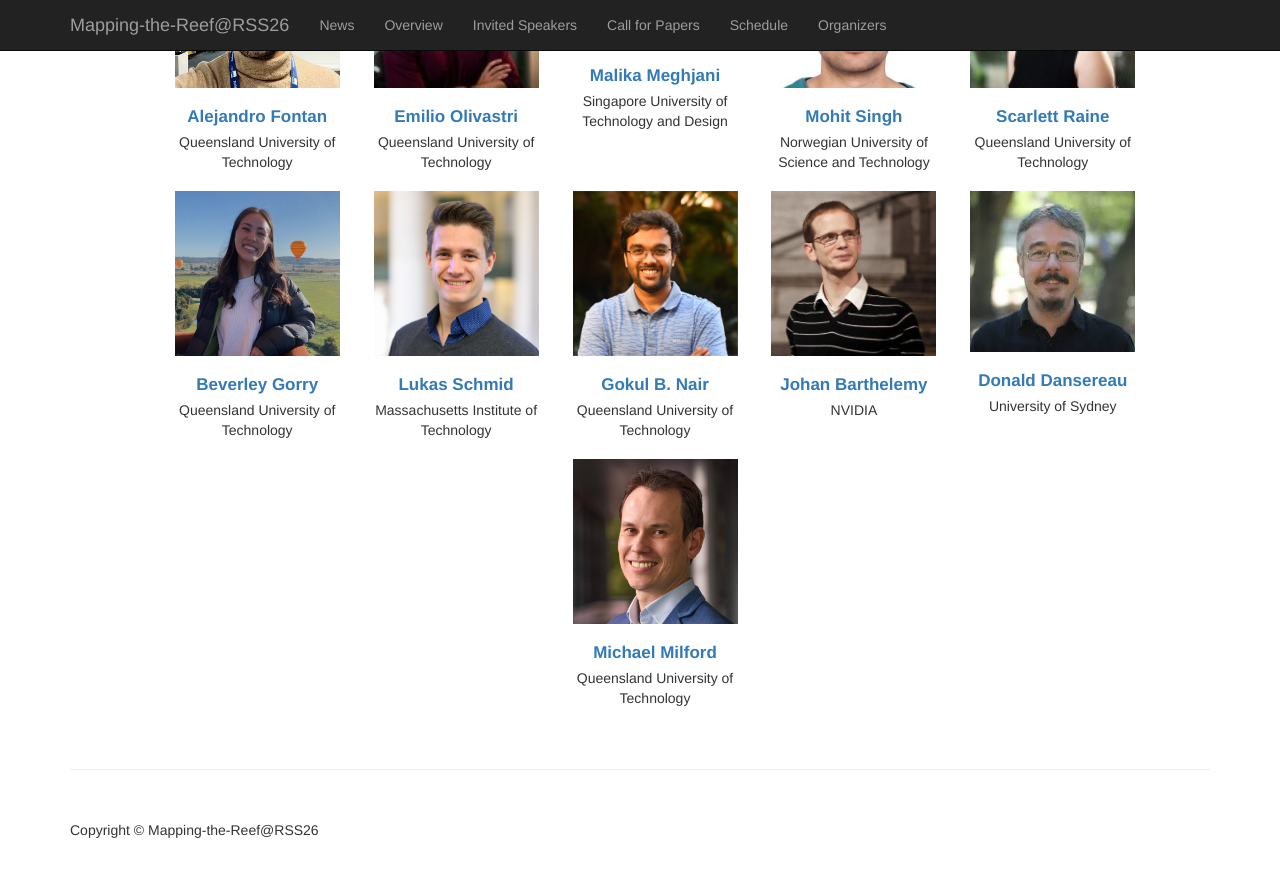
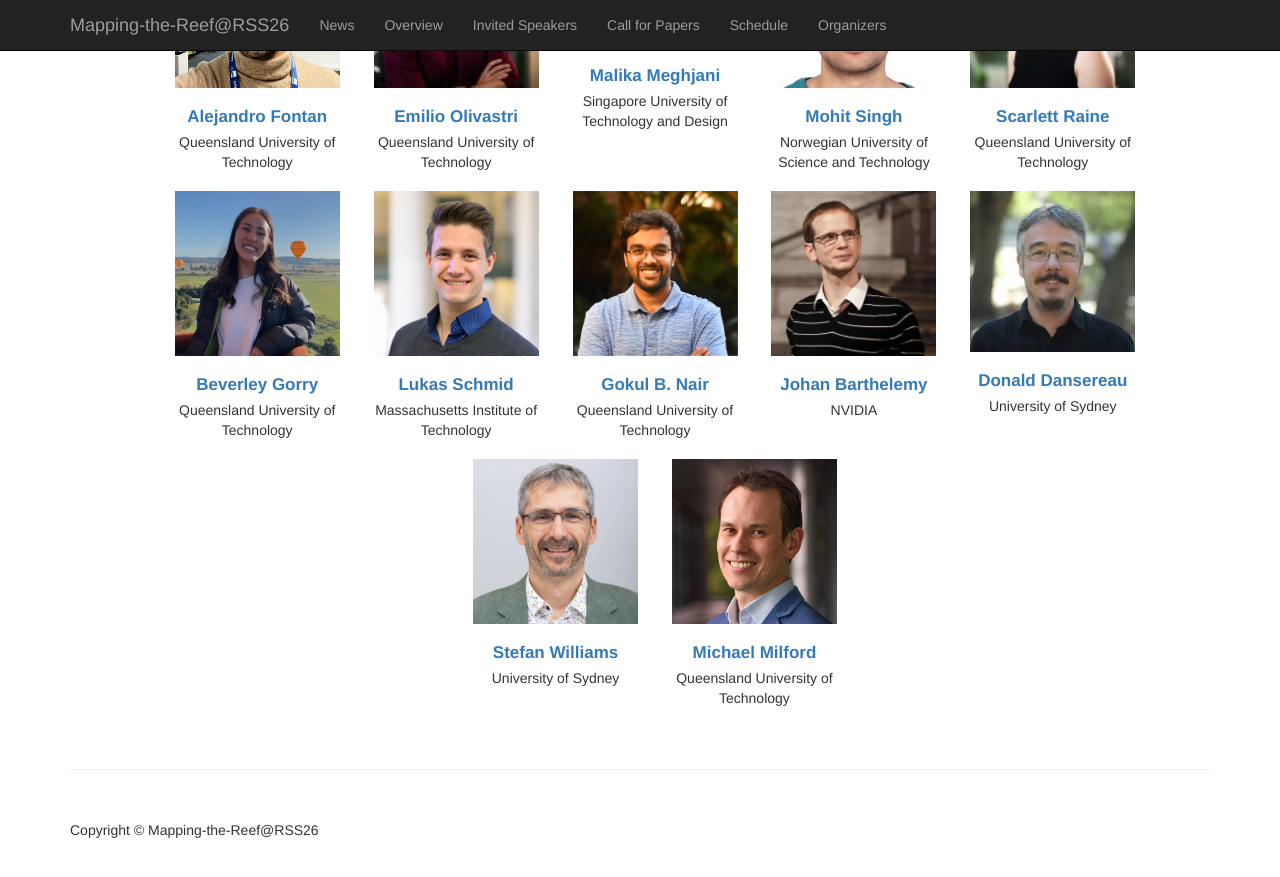
Before and after one commit to alejandrofontan/Mapping-the-Reef-RSS26, a Jekyll site: the page built from index.html, in a window 1280 px wide and 900 px high, scrolled down 4832 px. Shown: the top 877 px of the window. Built offline with Jekyll 4.4.1, drawn with Linux system fonts in a browser that asks for light colours.

Commit message:
stefan williams

```diff
--- a/_data/organizers.yaml
+++ b/_data/organizers.yaml
@@ -58,6 +58,12 @@
   position: Senior Lecturer
   affiliation: University of Sydney
 
+- name: Stefan Williams
+  image: /assets/images/stefan_williams.jpeg
+  web: https://www.linkedin.com/in/stefan-williams-88216b23/
+  position: Professor
+  affiliation: University of Sydney
+
 - name: Michael Milford
   image: /assets/images/michael_milford.jpeg
   web: https://www.qut.edu.au/research/michael-milford
```
Also changed, not shown: assets/images/stefan_williams.jpeg (added).
